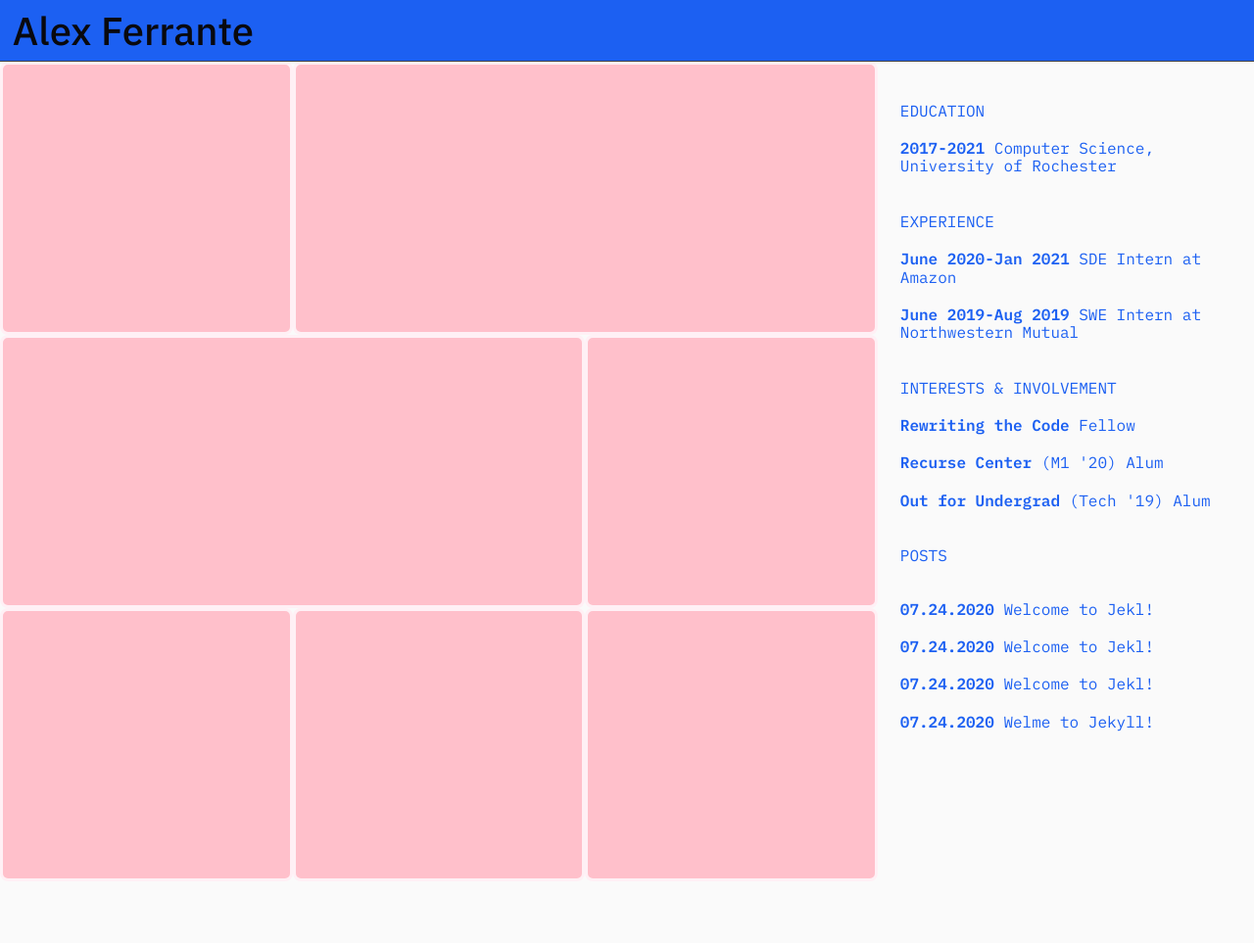
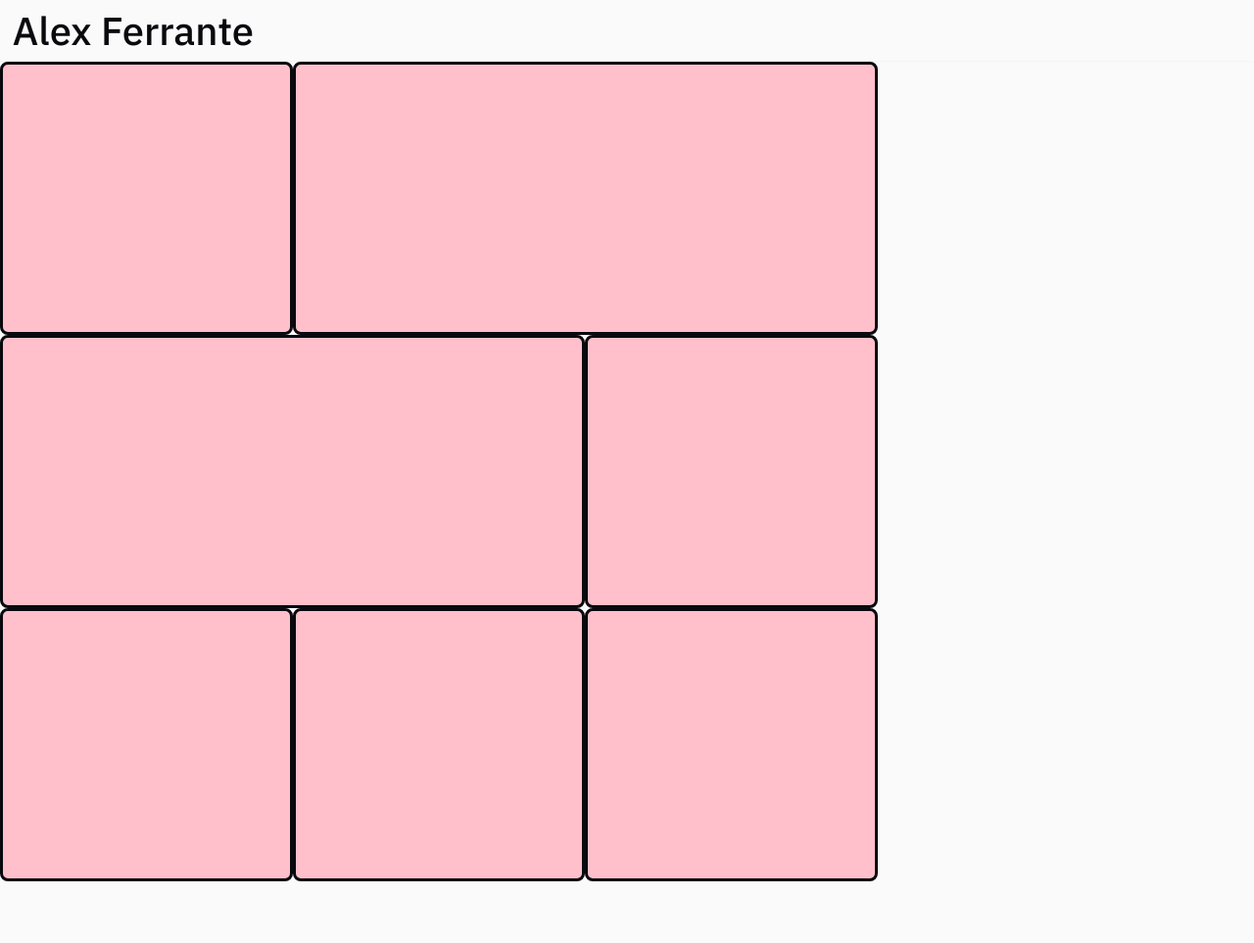
Before and after one commit to alexferrante/alexferrante.github.io, a Jekyll site: the page built from index.markdown, in a window 1280 px wide. Shown: the whole page at 98% size. Built offline with Jekyll 4.4.1, drawn with Linux system fonts in a browser that asks for light colours.

Commit message:
Add global styling, typography

```diff
--- a/_config.yml
+++ b/_config.yml
@@ -1,54 +1,14 @@
-# Welcome to Jekyll!
-#
-# This config file is meant for settings that affect your whole blog, values
-# which you are expected to set up once and rarely edit after that. If you find
-# yourself editing this file very often, consider using Jekyll's data files
-# feature for the data you need to update frequently.
-#
-# For technical reasons, this file is *NOT* reloaded automatically when you use
-# 'bundle exec jekyll serve'. If you change this file, please restart the server process.
-#
-# If you need help with YAML syntax, here are some quick references for you:
-# https://learn-the-web.algonquindesign.ca/topics/markdown-yaml-cheat-sheet/#yaml
-# https://learnxinyminutes.com/docs/yaml/
-#
-# Site settings
-# These are used to personalize your new site. If you look in the HTML files,
-# you will see them accessed via {{ site.title }}, {{ site.email }}, and so on.
-# You can create any custom variable you would like, and they will be accessible
-# in the templates via {{ site.myvariable }}.
-
 title: Alex Ferrante
 email: your-email@example.com
-description: >- # this means to ignore newlines until "baseurl:"
+description: >-
   Write an awesome description for your new site here. You can edit this
   line in _config.yml. It will appear in your document head meta (for
   Google search results) and in your feed.xml site description.
-baseurl: "" # the subpath of your site, e.g. /blog
-url: "" # the base hostname & protocol for your site, e.g. http://example.com
+baseurl: ""
+url: ""
 github_username:  alexferrante
 
-# Build settings
 plugins:
   - jekyll-feed
 
-# Exclude from processing.
-# The following items will not be processed, by default.
-# Any item listed under the `exclude:` key here will be automatically added to
-# the internal "default list".
-#
-# Excluded items can be processed by explicitly listing the directories or
-# their entries' file path in the `include:` list.
-#
-# exclude:
-#   - .sass-cache/
-#   - .jekyll-cache/
-#   - gemfiles/
-#   - Gemfile
-#   - Gemfile.lock
-#   - node_modules/
-#   - vendor/bundle/
-#   - vendor/cache/
-#   - vendor/gems/
-#   - vendor/ruby/
 permalink: /:title/
--- a/_sass/includes/_styles.scss
+++ b/_sass/includes/_styles.scss
@@ -1,5 +1,5 @@
 header {
-  background: $royal-blue;
+  background: $primary-accent;
   height: 7%;
 }
 
@@ -7,7 +7,7 @@
   display: flex;
   height: 100%;
   align-items: center;
-  border-bottom: 1px solid $black-soft;
+  border-bottom: 1px solid $secondary-accent;
   padding: 1%;
 }
 
@@ -17,7 +17,7 @@
   padding: 1% 1%;
   float: right;
   p {
-    color: $royal-blue;
+    color: $primary-accent;
     padding-bottom: 0.5em;
     padding: 10px;
   }
@@ -42,7 +42,7 @@
 
 .card {
   background-color: pink;
-  border: LavenderBlush 3px solid;
+  border: $main-background 3px solid;
   border-radius: 8px;
   padding: 16px;
 }
--- a/_sass/includes/_typography.scss
+++ b/_sass/includes/_typography.scss
@@ -23,25 +23,33 @@
 }
 
 @font-face {
-    font-family: "Inter-Regular";
+  font-family: "Inter";
   font-display: fallback;
   font-weight: normal;
-    src: local("Inter-Regular"),
-      url("../fonts/Inter-Regular-sInt=0.ttf") format("truetype"),
+  src: local("Inter"),
+    url("../fonts/Inter-Regular.ttf") format("truetype"),
 }
 
 @font-face {
-    font-family: "Inter-Regular";
+  font-family: "Inter";
   font-display: fallback;
   font-style: bold;
-    src: local("IBM Plex Sans"),
-      url("../fonts/Inter-Medium-sInt=0.ttf") format("truetype"),
+  src: local("Inter"),
+    url("../fonts/Inter-Medium.ttf") format("truetype"),
+}
+
+@font-face {
+  font-family: "Source Sans Pro";
+  font-display: fallback;
+  font-style: regular;
+  src: local("Source Sans Pro"),
+    url("../fonts/SourceSansPro.ttf") format("truetype"),
 }
 
 //! set font variables
 $font-heading: 'IBM Plex Sans', sans-serif;
 $font-body: 'IBM Plex Mono', monospace;
-  $font-title: 'Inter-Regular', sans-serif;
+$font-title: "Inter-Regular", sans-serif;
 
 html {
   font-size: 62.5%; // 1rem = 10px, 3.5rem = 35px;
--- a/_sass/includes/_variables.scss
+++ b/_sass/includes/_variables.scss
@@ -1,17 +1,21 @@
+@function random_idx($elements) {
+    @return random(length($elements))
+}
 $white: #fff;
 
 $light-grey: #fafafa;
 $royal-blue: #1c60f2;
-
 $black-soft: #444;
 $black: #09090e;
 $pink: #fff0f5;
 $yellow: #fffacd;
 
+$possible-main-background-colors: ($light-grey, $black);
+$possible-primary-accent-colors: ($royal-blue, $light-grey);
+$possible-secondary-accent-colors: ($black-soft, $pink);
 
+$idx: random_idx($possible-main-background-colors);
 
-//? override for project clarity
-
-$color-primary: $royal-blue;
-$color-secondary: $pink;
-$color-tertiary: $yellow;
+$main-background: nth($possible-main-background-colors, $idx);
+$primary-accent: nth($possible-primary-accent-colors, $idx);
+$secondary-accent: nth($possible-secondary-accent-colors, $idx);
```
Also changed, not shown: about.markdown (deleted, +0 -18 lines), _sass/includes/_global.scss (indentation only), assets/fonts/SourceSansPro-Regular.ttf (added). Lines whose indentation alone changed are shown as unchanged.
